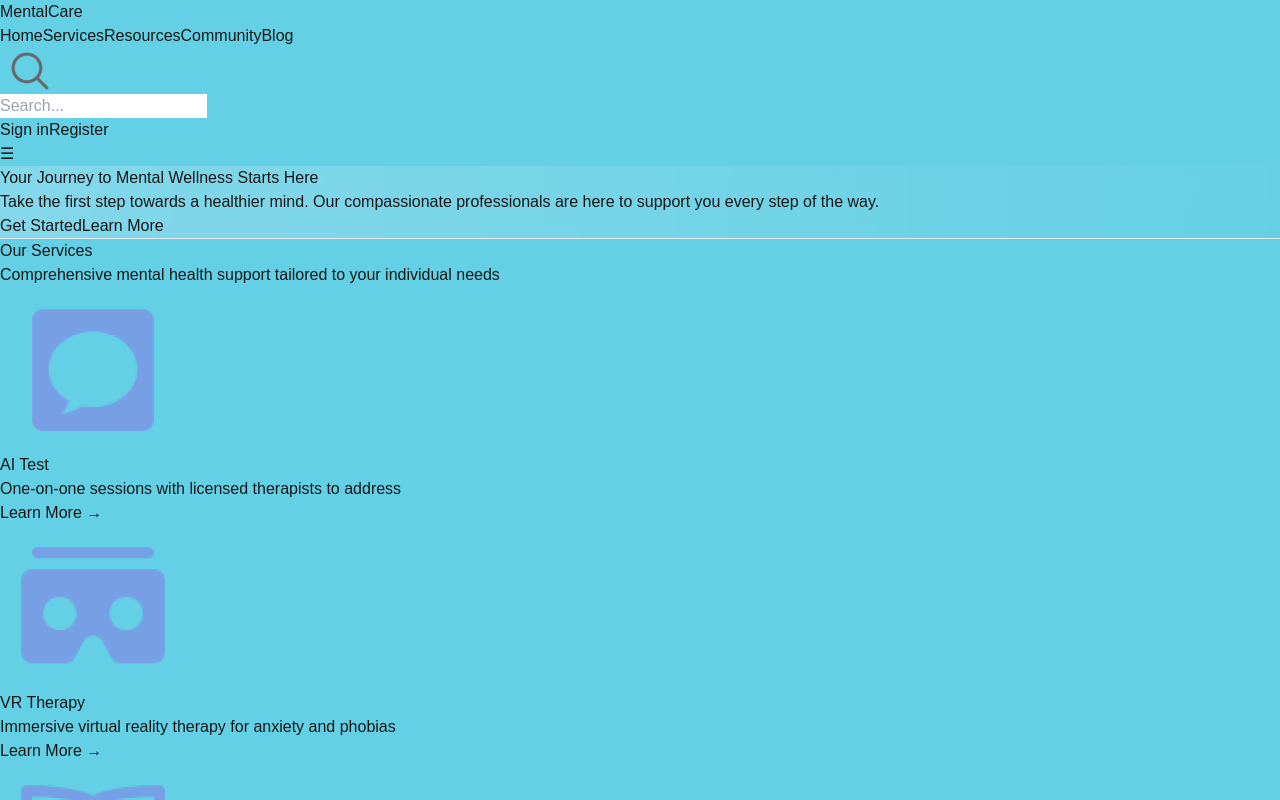
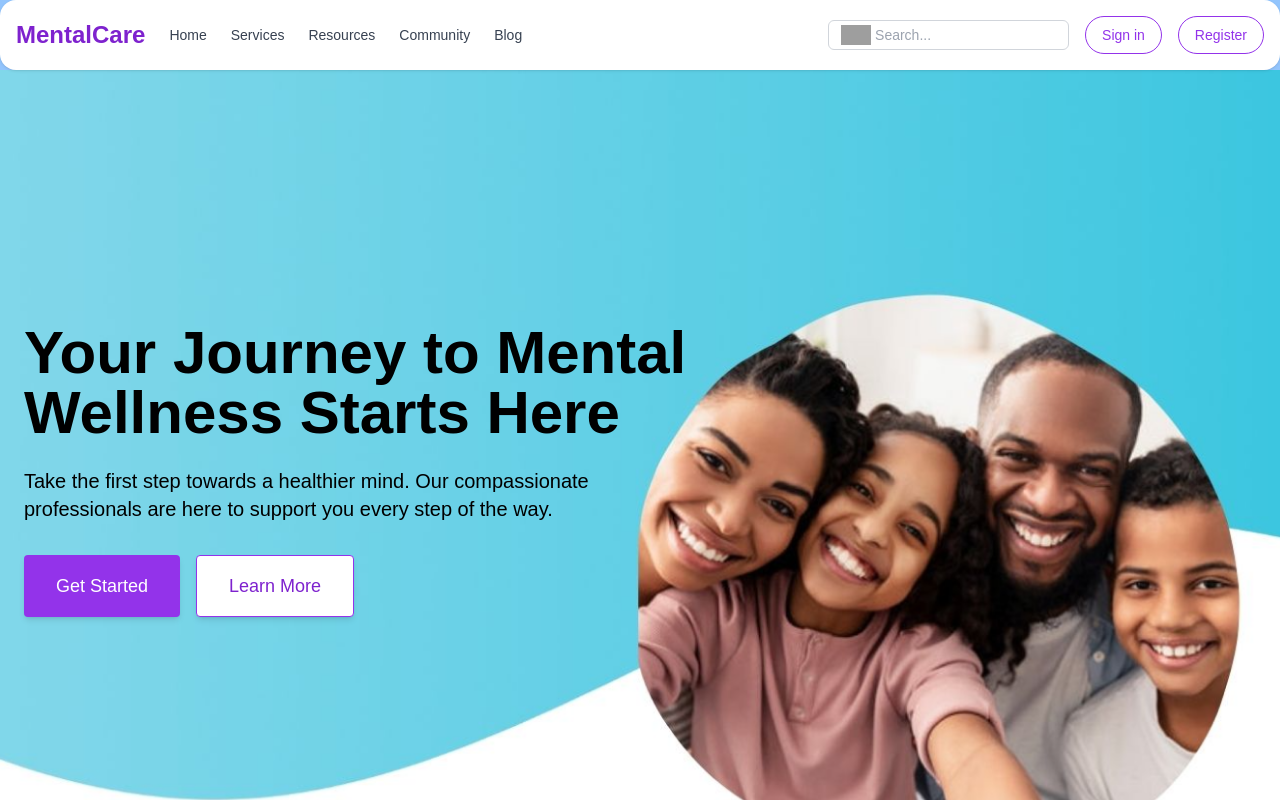
Before and after one commit to Zinkonaing-John/Pioneer-Mental-Health-Project-V2, a Next.js app: page / in a window 1280 px wide. Shown: the top 800 px of the page. Built offline with nearby package versions, Linux system fonts and the light colour scheme; grey boxes are pictures that could not be loaded.

Commit message:
update befor deploy to vercel

```diff
--- /dev/null
+++ b/tailwind.config.ts
@@ -0,0 +1,12 @@
+/** @type {import('tailwindcss').Config} */
+module.exports = {
+    content: [
+      "./app/**/*.{js,ts,jsx,tsx}",   // For /app router
+      "./pages/**/*.{js,ts,jsx,tsx}", // For /pages router
+      "./components/**/*.{js,ts,jsx,tsx}",
+    ],
+    theme: {
+      extend: {},
+    },
+    plugins: [],
+  }
```
Also changed, not shown: public/icons/image.png (renamed from public/icons/search.png).
